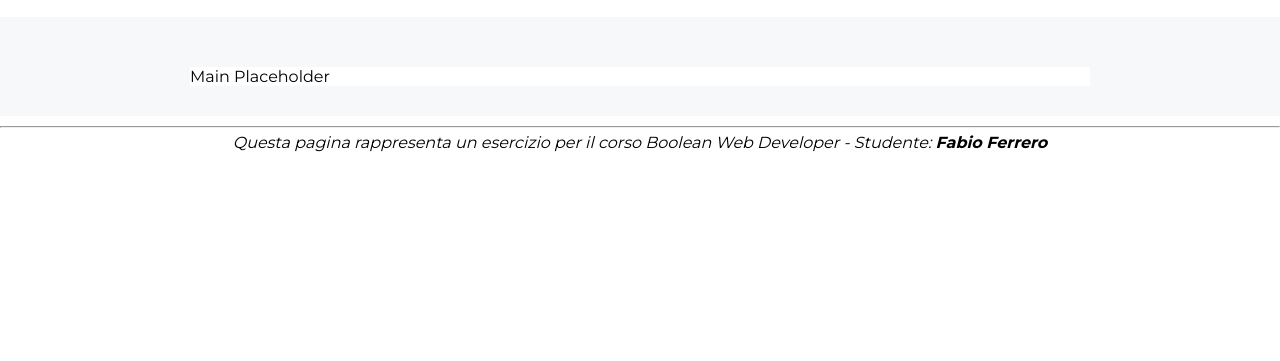
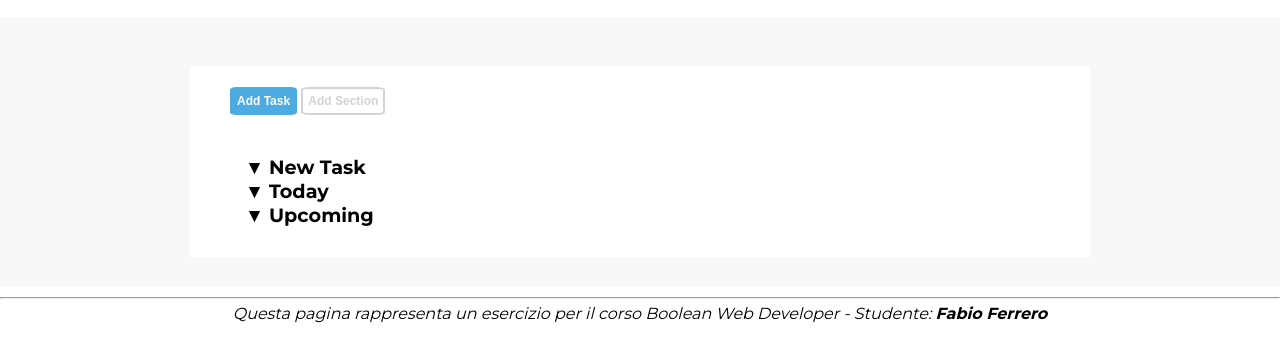
Before and after one commit to fabioferrero90/html-css-toboolist, a plain HTML site: page index.html in a window 1280 px wide. Shown: the part 73-434 px from the top of the page. Drawn offline with Linux system fonts and the light colour scheme.

Commit message:
[add] first uil structure

```diff
--- a/assets/css/style.css
+++ b/assets/css/style.css
@@ -19,6 +19,7 @@ main {
     max-width:900px;
     margin:0 auto;
     background:white;
+    padding: 20px 40px;
 }
 
 /* ------------- Header Styling -------------- */
@@ -42,6 +43,50 @@ main {
     letter-spacing: -.05rem;
 }
 
+/* ------------ Actions Bar ------------  */
+#actionsbar {
+    padding-bottom:30px;
+}
+
+#actionsbar button {
+    padding:5px;
+    font-weight:600;
+    font-size: 0.75rem;
+    border-radius:10%;
+    border-style: solid;
+}
+
+#actionsbar .active {
+    background-color: #4dabe2;
+    color:white;
+    border-color: #4dabe2;
+}
+
+#actionsbar .inactive {
+    background-color: #ffffff;
+    color:lightgrey;
+    border-color: lightgrey;
+}
+
+/* ------------ Task List ------------  */
+#tasklist {
+    padding: 10px 15px;
+}
+
+#tasklist ul{
+    list-style: none;
+}
+
+#tasklist .category{
+    font-weight: 700;
+    font-size: 1.2rem;
+}
+
+#tasklist .category::before {
+    content:'\25BC';
+    margin-right:5px;
+}
+
 /* Non richiesto dall'esercizio */
 footer {
     padding-top: 10px;
--- a/index.html
+++ b/index.html
@@ -22,7 +22,30 @@
 
     <main>
         <div class="container">
-            Main Placeholder
+            <section id="actionsbar">
+                <button class="active">Add Task</button>
+                <button class="inactive">Add Section</button>
+            </section>
+
+            <!-- Tasklist  -->
+            <section id="tasklist">
+                <ul>
+                    <li>
+                        <span class="category">New Task</span>
+                        <ul class="li"></ul>
+                    </li>
+
+                    <li>
+                        <span class="category">Today</span>
+
+                    </li>
+                    <li>
+                        <span class="category">Upcoming</span>
+
+                    </li>
+                </ul>
+            </section>
+            <!-- /Tasklist  -->
         </div>
     </main>
 
```
